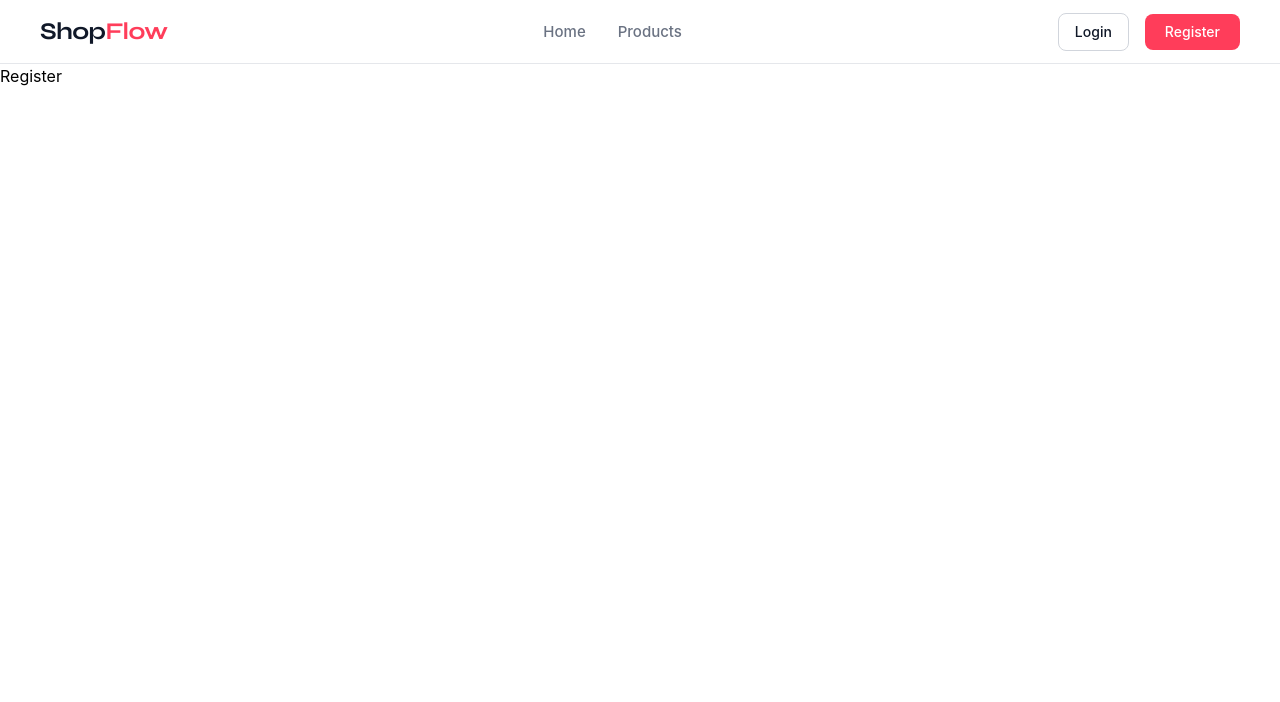
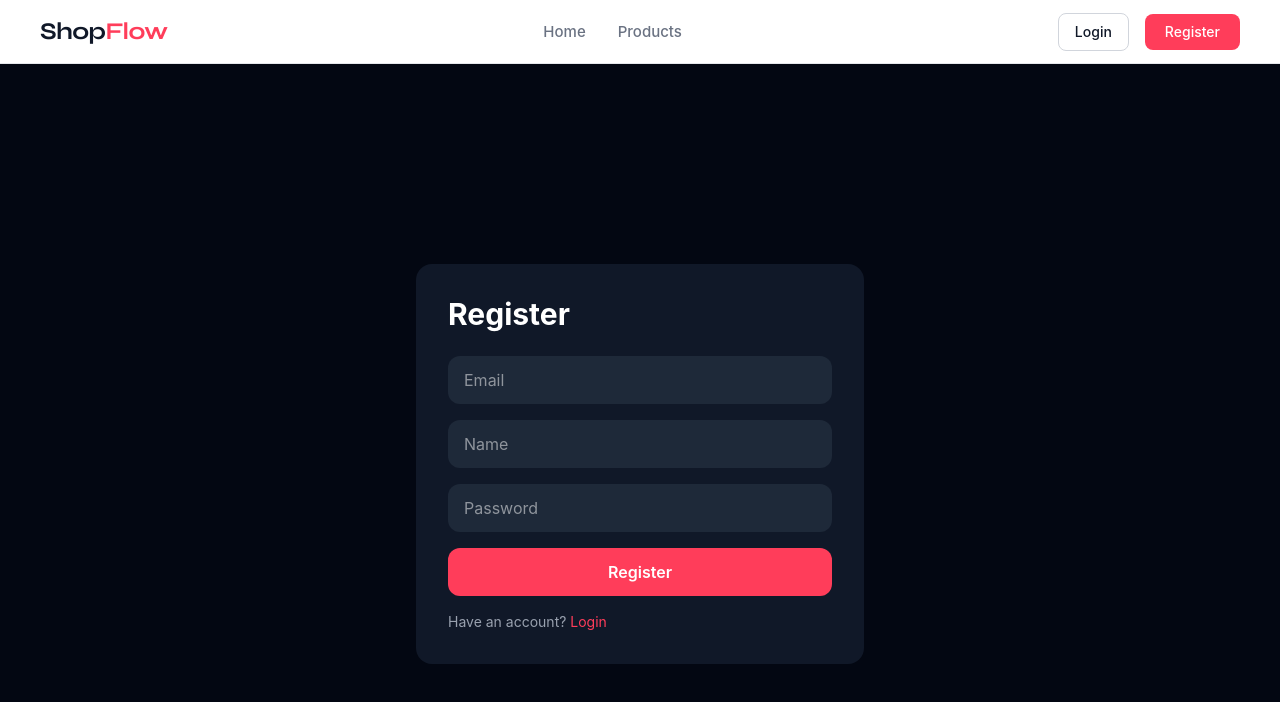
Before and after one commit to zishanx/ShopFlow, a React (Vite) app in the folder Frontend/: page /register in a window 1280 px wide. Shown: the top 702 px of the page. Built offline with nearby package versions, Linux system fonts and the light colour scheme.

Commit message:
Working with the register page

```diff
--- a/Frontend/src/pages/Login.jsx
+++ b/Frontend/src/pages/Login.jsx
@@ -1,6 +1,7 @@
 import { useState } from "react"
 import { useNavigate } from "react-router-dom"
 import { useAuth } from "../context/AuthContext"
+import api from "../utils/api"
 
 
 export default function Login() {
@@ -25,7 +26,11 @@ export default function Login() {
         setError("")
 
         try {
-            await login(formData.email, formData.password)
+            const res = await api.post("/auth/login",{
+                email:formData.email,
+                password:formData.password
+            })
+            login(res.data.user, res.data.token)
             navigate("/")
         } catch (err) {
             setError(err.response?.data?.message || "Login failed")
--- a/Frontend/src/pages/Register.jsx
+++ b/Frontend/src/pages/Register.jsx
@@ -1,3 +1,97 @@
-export default function Register(){
-    return <div>Register</div>
+import { useState } from "react"
+import { useNavigate } from "react-router-dom"
+// import { useAuth } from "../contextAuthContext"
+import api from "../utils/api"
+
+
+
+export default function Register() {
+
+    const [formData, setFormData] = useState({
+        name: "",
+        email: "",
+        password: ""
+    })
+    const [error, setError] = useState("")
+    const [loading, setLoading] = useState(false)
+
+    const navigate = useNavigate()
+
+
+    const handleChange = (e) => {
+        setFormData({ ...formData, [e.target.name]: e.target.value })
+    }
+
+    const handleSubmit = async (e) => {
+        e.preventDefault();
+        setLoading(true)
+        setError("")
+
+        try {
+            const res = await api.post('/auth/register', {
+                email: formData.email,
+                name: formData.name,
+                password: formData.password
+            })
+            navigate('/login')
+        } catch (err) {
+            setError(err.response?.data?.message || "Registration failed")
+        } finally {
+            setLoading(false)
+        }
+
+    }
+
+    return (
+        <>
+            <div className="min-h-screen flex items-center justify-center bg-gray-950">
+                <div className="bg-gray-900 p-8 rounded-2xl w-full max-w-md">
+                    <h2 className="text-3xl font-bold text-white mb-6 font-syne">Register</h2>
+
+                    {error && (
+                        <p className="text-red-400 text-sm mb-4">{error}</p>
+                    )}
+
+                    <form onSubmit={handleSubmit} className="flex flex-col gap-4">
+                        <input
+                            type="email"
+                            name="email"
+                            placeholder="Email"
+                            value={formData.email}
+                            onChange={handleChange}
+                            className="bg-gray-800 text-white px-4 py-3 rounded-xl outline-none"
+                        />
+                        <input
+                            type="text"
+                            name="name"
+                            placeholder="Name"
+                            value={formData.name}
+                            onChange={handleChange}
+                            className="bg-gray-800 text-white px-4 py-3 rounded-xl outline-none"
+                        />
+                        <input
+                            type="password"
+                            name="password"
+                            placeholder="Password"
+                            value={formData.password}
+                            onChange={handleChange}
+                            className="bg-gray-800 text-white px-4 py-3 rounded-xl outline-none"
+                        />
+                        <button
+                            type="submit"
+                            disabled={loading}
+                            className="bg-[#FF3D5A] text-white py-3 rounded-xl font-semibold hover:opacity-90 transition disabled:opacity-50"
+                        >
+                            {loading ? "Registering..." : "Register"}
+                        </button>
+                    </form>
+
+                    <p className="text-gray-400 text-sm mt-4">
+                        Have an account?{" "}
+                        <a href="/login" className="text-[#FF3D5A] hover:underline">Login</a>
+                    </p>
+                </div>
+            </div>
+        </>
+    )
 }
```
